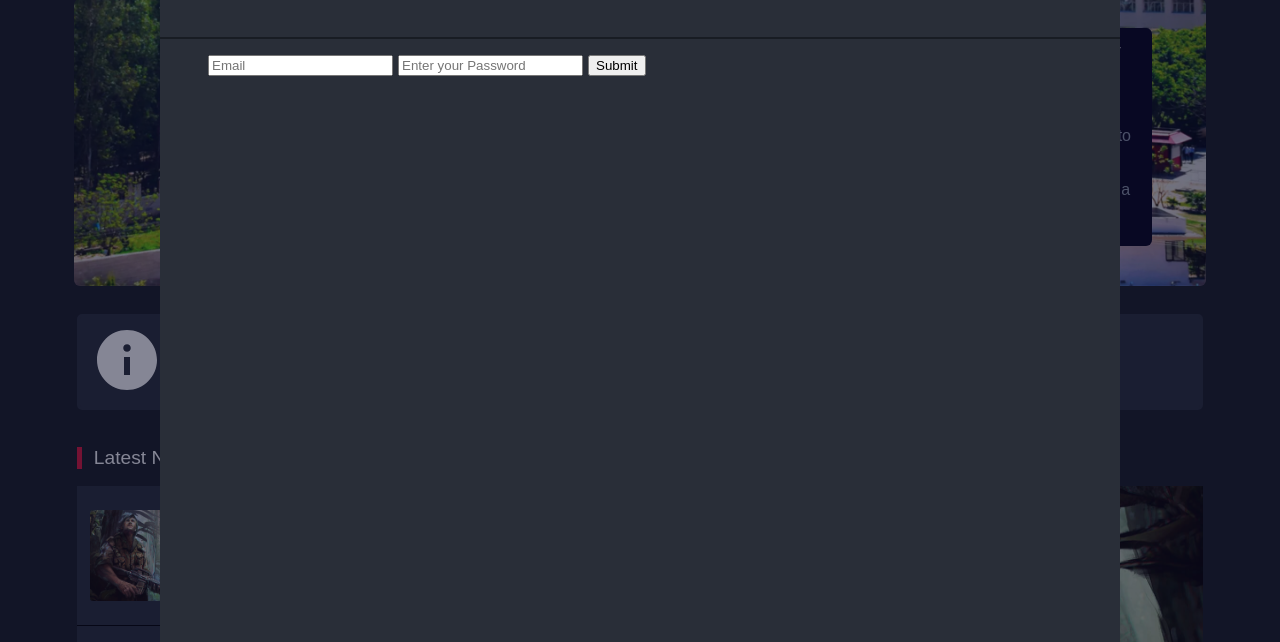
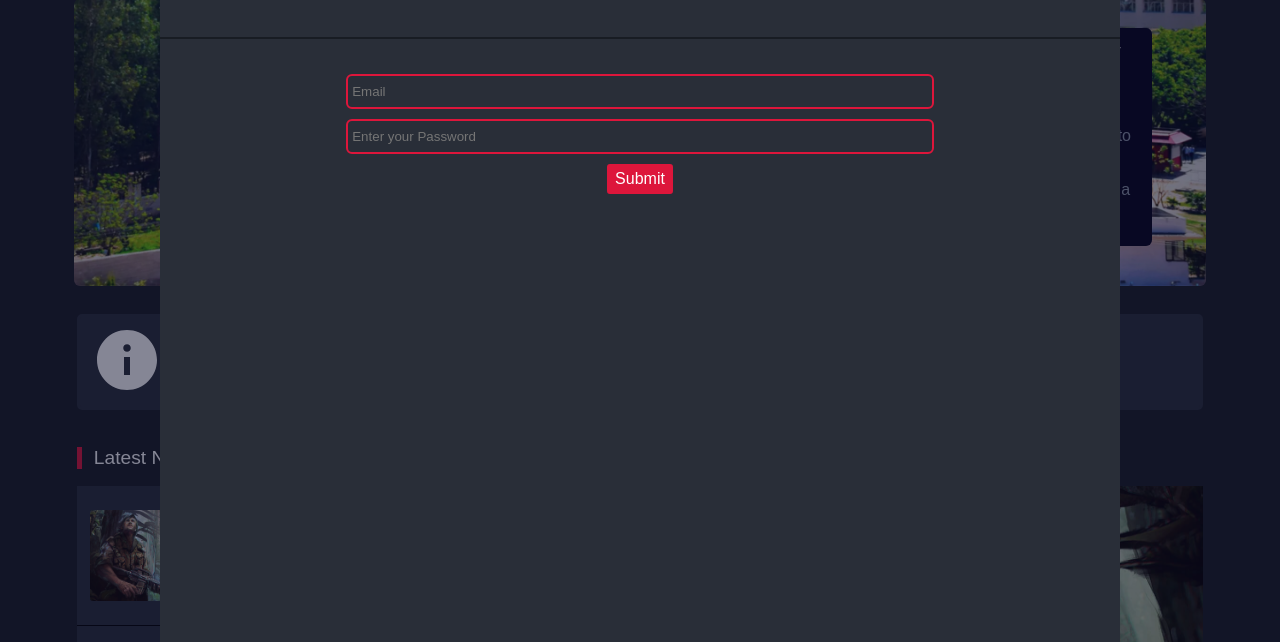
Before and after one commit to Comradekaushik/gdsc-project, a plain HTML site: page index.html in a window 1280 px wide. Both pictures are taken after a click on the button "Login". Shown: the part 81-723 px from the top of the page. Drawn offline with Linux system fonts and the light colour scheme.

Commit message:
Added style to login

```diff
--- a/app.css
+++ b/app.css
@@ -766,6 +766,144 @@ a:active {
     background: rgb(95, 100, 109);
     border-radius: 5px;
 }
+#inside-form-login-container{
+    width: 100%;
+    /* background-color: aqua; */
+    background-color:rgb(41, 46, 56) ;
+    display: flex;
+    flex-direction: column;
+    align-items: center;
+    padding-top: 20px;
+
+}
+#inside-form-login-email-input-container{
+    width: 68%;
+    /* background-color: brown; */
+    height: 35px;
+    margin-bottom: 10px;
+    /* margin-right: 4%; */
+
+}
+#login-email-input{
+    width: 100%;
+    height: 100%;
+    font-family: Arial, Helvetica, sans-serif;
+    border-style: solid;
+    border-width: 2px;
+    border-color:rgb(221, 22, 59) ;
+    /* border-color: rgb(24, 28, 35); */
+    /* border-color: white; */
+    border-radius: 6px;
+    background-color:rgb(41, 46, 56) ;
+    color: white;
+
+}
+
+#login-email-input:focus{
+    border-style: solid;
+    /* border-color: orange; */
+    /* background-color: yellow; */
+    /* border-color:rgb(221, 22, 59) ; */
+    outline: none;
+    color: white;
+    border-color:rgb(255, 255, 255) ;
+
+
+    /* border-color:rgb(221, 22, 59) ; */
+
+
+}
+
+
+#login-email-input::placeholder {
+    /* color: red; */
+    padding-left: 2px;
+    /* opacity: 1;  */
+  }
+
+#login-email-input::-ms-input-placeholder { /* Edge 12 -18 */
+    /* color: red; */
+    padding-left: 2px;
+}
+#inside-form-login-password-input-container{
+    width: 68%;
+    /* background-color: brown; */
+    height: 35px;
+    margin-bottom: 10px;
+
+}
+
+
+#login-password-input{
+    width: 100%;
+    height: 100%;
+    font-family: Arial, Helvetica, sans-serif;
+    border-style: solid;
+    border-width: 2px;
+    border-color:rgb(221, 22, 59) ;
+    /* border-color: rgb(24, 28, 35); */
+    /* border-color: white; */
+    border-radius: 6px;
+    background-color:rgb(41, 46, 56) ;
+    color: white;
+
+}
+
+#login-password-input:focus{
+    border-style: solid;
+    /* border-color: orange; */
+    /* background-color: yellow; */
+    /* border-color:rgb(221, 22, 59) ; */
+    outline: none;
+    color: white;
+    border-color:rgb(255, 255, 255) ;
+
+
+    /* border-color:rgb(221, 22, 59) ; */
+
+
+}
+
+
+#login-password-input::placeholder {
+    /* color: red; */
+    padding-left: 2px;
+    /* opacity: 1;  */
+  }
+
+#login-password-input::-ms-input-placeholder { /* Edge 12 -18 */
+    /* color: red; */
+    padding-left: 2px;
+}
+
+#inside-form-login-submit-input-container{
+    width: 100%;
+    height: 45px;
+    display: flex;
+    justify-content: center;
+    /* margin-bottom: 10px; */
+    padding-bottom: 10px;
+
+
+}
+#login-submit-input{
+    width: 60px;
+
+    /* margin-left: auto; */
+    background-color: rgb(221, 22, 59);
+    color: white;
+    border-style: solid;
+    border-color: rgb(221, 22, 59);
+    min-width: fit-content;
+    height: 30px;
+    font-family: Arial, Helvetica, sans-serif;
+    font-size: 16px;
+    border-radius: 3px;
+    cursor: pointer;
+
+
+}
+
 
 #footer{
     width: 100%;
--- a/index.html
+++ b/index.html
@@ -560,10 +560,22 @@ In the bustling hub of a coding club, where keyboards click and screens glow, ma
            </div>
 
             <div id="login-modal-content">
-                <form>
-                    <input type="text" placeholder="Email">
-                    <input type="password" placeholder="Enter your Password">
-                    <input type="submit" placeholder="Login">
+                <form method="post">
+                    <div id="inside-form-login-container">
+                        <div id="inside-form-login-email-input-container">
+                            <input id="login-email-input" type="text" placeholder="Email">
+                        </div>
+                        <div id="inside-form-login-password-input-container">
+                            <input id="login-password-input" type="password" placeholder="Enter your Password">
+                        </div>
+                        <div id="inside-form-login-submit-input-container">
+                            <input id="login-submit-input" type="submit" placeholder="Login">
+                        </div>
+
+
+
+                    </div>
+
                 </form>
 
             </div>
```
